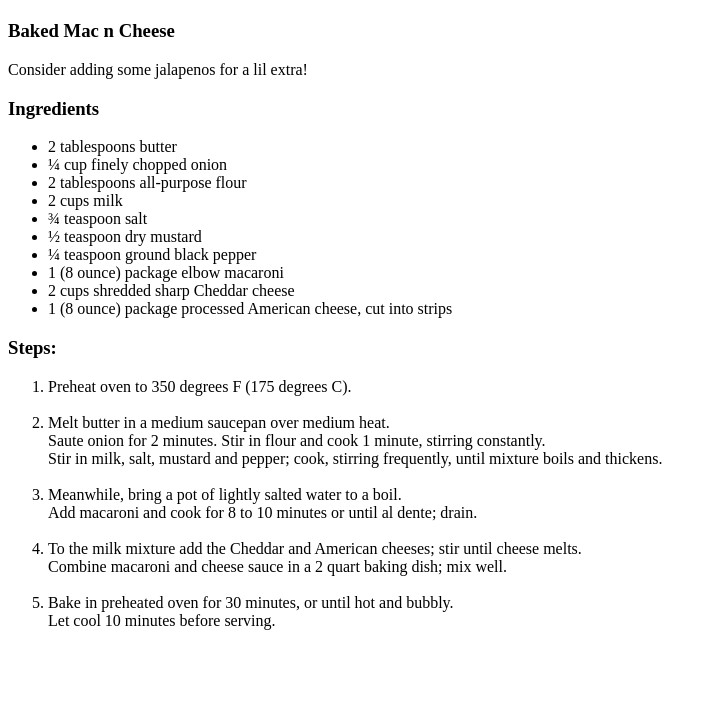
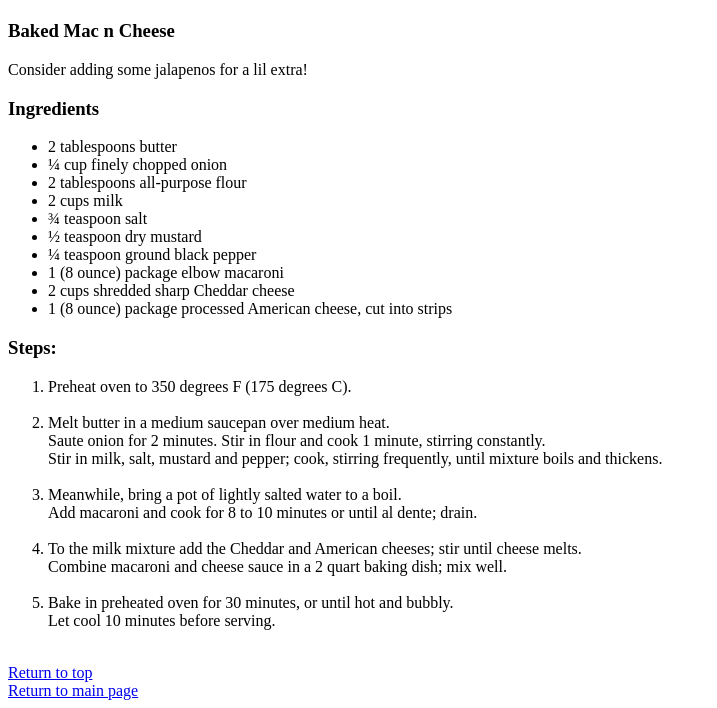
Before and after one commit to seanglavin/odin-recipes, a plain HTML site: page recipes/baked-mac-n-cheese.html in a window 1280 px wide. Shown: the part 345-1053 px from the top of the page, without its empty margins (0-717 px from the left). Before the commit the page ends 1009 px from the top, so only its background shows below. Drawn offline with Linux system fonts and the light colour scheme.

Commit message:
Add top of page and return to index links

```diff
--- a/recipes/baked-mac-n-cheese.html
+++ b/recipes/baked-mac-n-cheese.html
@@ -45,5 +45,7 @@
             Let cool 10 minutes before serving.<br></li><br>
     </ol>
 
+    <a href="#header">Return to top</a><br>
+    <a href="../index.html">Return to main page</a>
 </body>
 </html>
```
Also changed, not shown: index.html (+1 -1 lines), recipes/beef-patty.html (+2 -0 lines), recipes/raspberry-oatmeal-bars.html (+2 -0 lines).
